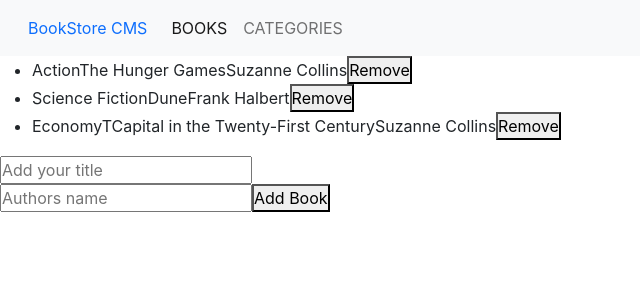
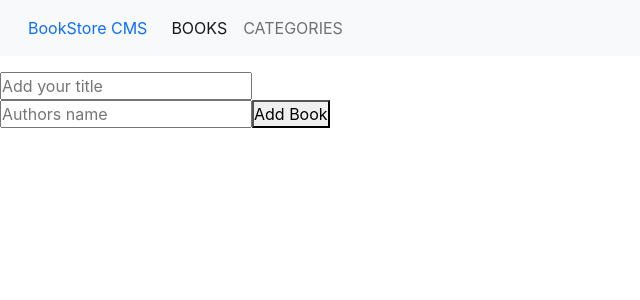
Before and after one commit to peterdgreat/books-store, a React (Create React App) app: page / in a window 1280 px wide. Shown: the top 300 px of the page, without its empty margins (0-640 px from the left). Built offline with nearby package versions, Linux system fonts and the light colour scheme.

Commit message:
Add and Remove functionality added

```diff
--- a/src/components/BookLists.js
+++ b/src/components/BookLists.js
@@ -6,7 +6,7 @@ import { removeBook } from '../redux/books/books';
 const BookLists = (props) => {
   const dispatch = useDispatch();
   const {
-    title, author, category, id,
+    title, author, id,
   } = props;
 
   const handleRemove = () => {
@@ -16,7 +16,6 @@ const BookLists = (props) => {
   return (
 
     <li key={id}>
-      <span>{category}</span>
       <span>{title}</span>
       <span>{author}</span>
       <button type="button" onClick={handleRemove}>Remove</button>
@@ -27,8 +26,7 @@ const BookLists = (props) => {
 
 BookLists.propTypes = {
   title: PropTypes.string.isRequired,
-  id: PropTypes.number.isRequired,
-  category: PropTypes.string.isRequired,
+  id: PropTypes.string.isRequired,
   author: PropTypes.string.isRequired,
 };
 
--- a/src/components/BooksContainer.js
+++ b/src/components/BooksContainer.js
@@ -1,28 +1,10 @@
 import React from 'react';
+import { useSelector } from 'react-redux';
 import BookLists from './BookLists';
 import Form from './Form';
 
 const BooksContainer = () => {
-  const Books = [
-    {
-      title: 'The Hunger Games',
-      id: 1,
-      author: 'Suzanne Collins',
-      category: 'Action',
-    },
-    {
-      title: 'Dune',
-      id: 2,
-      author: 'Frank Halbert',
-      category: 'Science Fiction',
-    },
-    {
-      title: 'TCapital in the Twenty-First Century',
-      id: 3,
-      author: 'Suzanne Collins',
-      category: 'Economy',
-    },
-  ];
+  const Books = useSelector((state) => state.booksReducer.books);
   return (
     <div>
 
@@ -31,7 +13,6 @@ const BooksContainer = () => {
           <BookLists
             key={book.id}
             id={book.id}
-            category={book.category}
             author={book.author}
             title={book.title}
           />
--- a/src/components/Form.js
+++ b/src/components/Form.js
@@ -2,11 +2,6 @@ import React, { useState } from 'react';
 import { useDispatch } from 'react-redux';
 import { v4 as uuidv4 } from 'uuid';
 import { addBook } from '../redux/books/books';
-
-// require('react-dom');
-// window.React2 = require('react');
-
-// console.log(window.React1 === window.React2);
 
 const Form = () => {
   const dispatch = useDispatch();
--- a/src/redux/books/books.js
+++ b/src/redux/books/books.js
@@ -2,7 +2,9 @@
 const ADD_BOOK = 'bookStore/books/ADD_BOOk';
 const REMOVE_BOOK = 'bookStore/books/REMOVE_BOOK';
 
-const initialState = [];
+const initialState = {
+  books: [],
+};
 
 export const addBook = (payload) => ({
   type: ADD_BOOK,
@@ -17,10 +19,16 @@ export const removeBook = (payload) => ({
 const reducer = (state = initialState, action) => {
   switch (action.type) {
     case ADD_BOOK:
-      return [...state, action.payload];
+      return {
+        ...state,
+        books: [...state.books, action.payload],
+      };
 
     case REMOVE_BOOK:
-      return state.filter((book) => book.id !== action.payload);
+      return {
+        ...state,
+        books: state.books.filter((book) => book.id !== action.payload),
+      };
     default:
       return state;
   }
```
